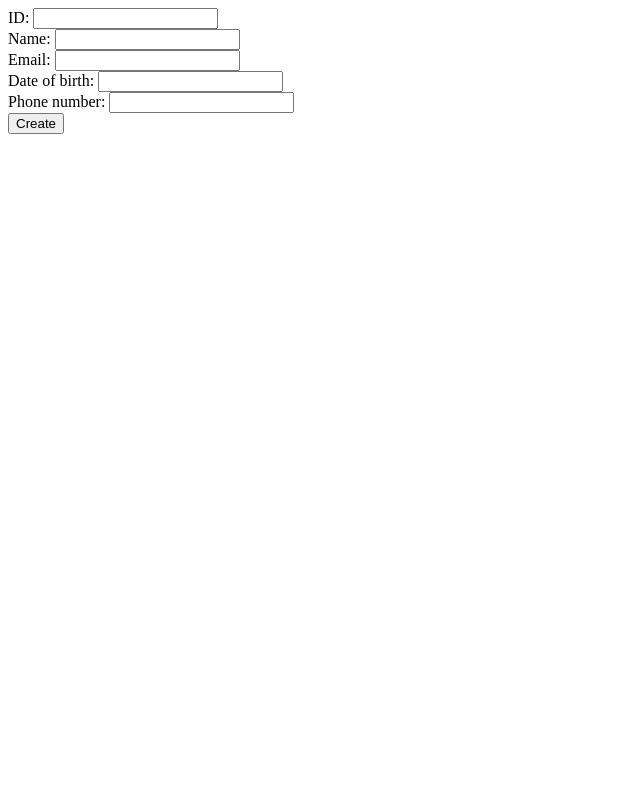
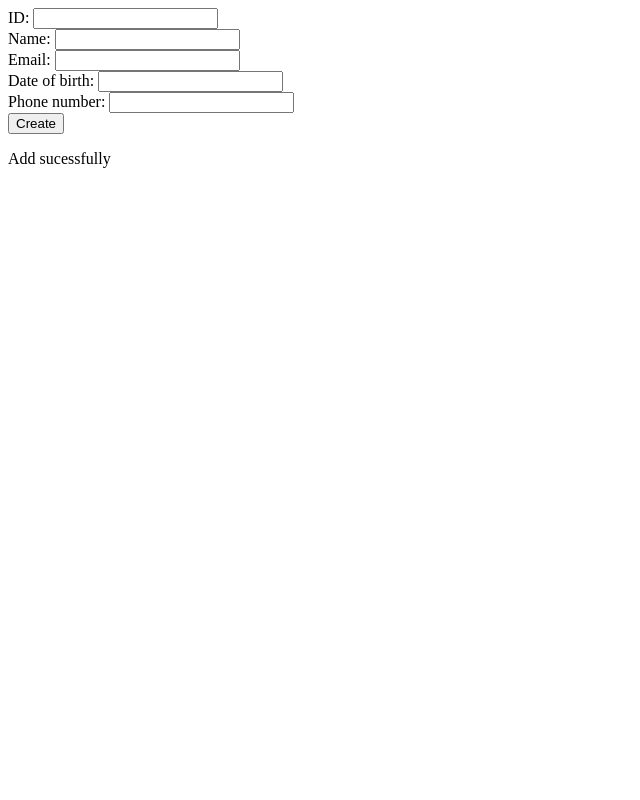
Before and after one commit to VanPhuccc/CSE485_2023, a PHP site: page /addNewStudent.php in a window 1280 px wide. Shown: the whole page, without its empty margins (0-640 px from the left). Run offline with PHP 8.4, Linux system fonts and the light colour scheme; data that the repository does not hold is empty.

Commit message:
Update addNewStudent.php

```diff
--- a/BTTH02/addNewStudent.php
+++ b/BTTH02/addNewStudent.php
@@ -17,4 +17,10 @@
 <input type="submit" value="Create">
 </form>
 
-<p><?php echo $message; ?></p>
+<?php
+    if ($success = true){
+        echo "Add sucessfully";
+    }
+    else
+        echo "Add failed";
+?>
```
